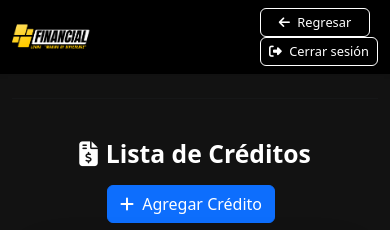
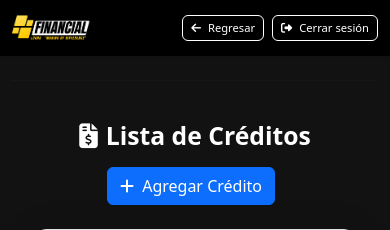
Before and after one commit to EnriqueVilledaGarcia/Financiera, a Flask app: page /creditos in a window 390 px wide. Shown: the top 230 px of the page. Run offline with Flask 3, Linux system fonts and the light colour scheme; the visitor is signed in with stand-in values (Sample User, id 1); data that the repository does not hold is empty; some libraries are stand-ins or nearby versions.

Commit message:
11vo Commit

```diff
--- a/templates/base.html
+++ b/templates/base.html
@@ -23,6 +23,8 @@
         .btn-logout, .btn-outline-light {
             color: #fff;
             border-color: #fff;
+            font-size: 0.8rem; /* Tamaño de fuente reducido */
+            padding: 0.3rem 0.6rem; /* Padding reducido */
         }
         .btn-logout:hover, .btn-outline-light:hover {
             background-color: #fff;
@@ -32,12 +34,19 @@
         /* Adaptación para pantallas pequeñas */
         @media (max-width: 576px) {
             .btn-logout, .btn-outline-light {
-                font-size: 0.8rem; /* Reducir tamaño de fuente */
+                font-size: 0.7rem; /* Reducir tamaño de fuente aún más */
                 padding: 0.25rem 0.5rem; /* Reducir padding */
             }
             .navbar-brand img {
                 height: 30px; /* Reducir tamaño del logo */
             }
+        }
+
+        /* Asegurar que los botones estén alineados horizontalmente */
+        .navbar-buttons {
+            display: flex;
+            align-items: center; /* Alinear verticalmente */
+            gap: 0.5rem; /* Espaciado entre botones */
         }
     </style>
 </head>
@@ -51,8 +60,8 @@
             </a>
 
             <!-- Contenido del navbar sin colapsar -->
-            <div class="d-flex ms-auto"> <!-- ms-auto empuja el contenido a la derecha -->
-                <a href="{{ url_for('menu') }}" class="btn btn-outline-light btn-sm me-2">
+            <div class="navbar-buttons ms-auto"> <!-- ms-auto empuja el contenido a la derecha -->
+                <a href="{{ url_for('menu') }}" class="btn btn-outline-light btn-sm">
                     <i class="fas fa-arrow-left me-1"></i> Regresar
                 </a>
                 <a href="{{ url_for('logout') }}" class="btn btn-outline-light btn-sm btn-logout">
--- a/templates/creditos.html
+++ b/templates/creditos.html
@@ -103,10 +103,6 @@
         background-color: #ff9800 !important;
         color: #fff;
     }
-    .d-flex.justify-content-between {
-        flex-wrap: nowrap !important; /* Evita que los elementos se encimen */
-        align-items: center; /* Asegura que estén alineados verticalmente */
-    }
     @media (max-width: 768px) {
         .d-flex {
             flex-direction: column !important;
```
